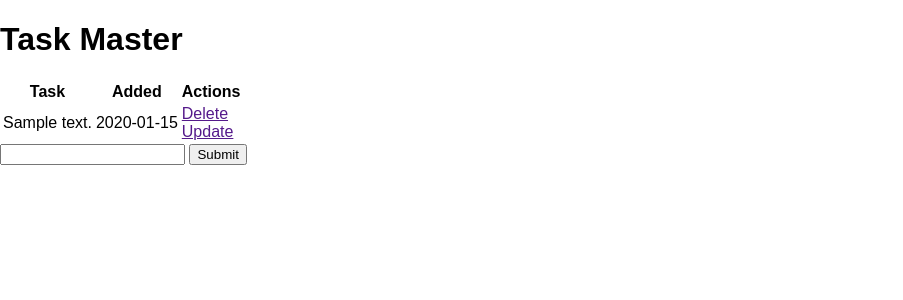
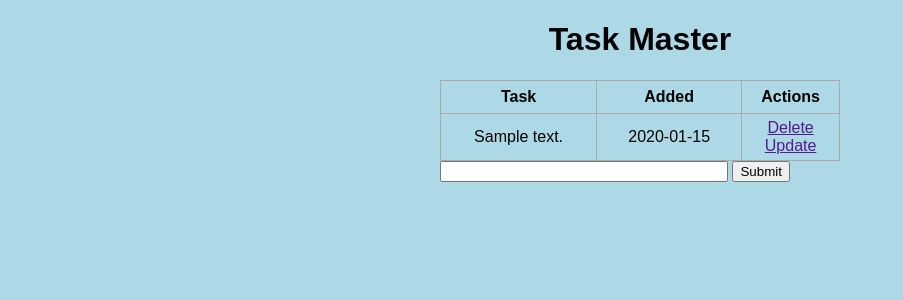
Before and after one commit to MYTE21/Flask, a Flask app: page / in a window 1280 px wide. Shown: the top 300 px of the page, without its empty margins (0-903 px from the left). Run offline with Flask 2, Linux system fonts and the light colour scheme; tables that the repository leaves empty hold one stand-in row (values such as "Sample post").

Commit message:
style update

```diff
--- a/static/css/style.css
+++ b/static/css/style.css
@@ -1,4 +1,39 @@
-body{
+body,
+html {
     margin: 0;
     font-family: sans-serif;
+    background-color: lightblue;
 }
+
+.content {
+    margin: 0 auto;
+    width: 400px;
+}
+
+table,
+td,
+th {
+    border: 1px solid #aaa;
+}
+
+table {
+    border-collapse: collapse;
+    width: 100%;
+}
+
+th {
+    height: 30px;
+}
+
+td {
+    text-align: center;
+    padding: 5px;
+}
+
+.form {
+    margin-top: 20px;
+}
+
+#content {
+    width: 70%;
+}
--- a/templates/index.html
+++ b/templates/index.html
@@ -6,7 +6,7 @@ Task Mater
 
 {% block body%}
     <div class="content">
-        <h1> Task Master</h1>
+        <h1 style="text-align: center"> Task Master</h1>
         <table>
             <tr>
                 <th>Task</th>
```
